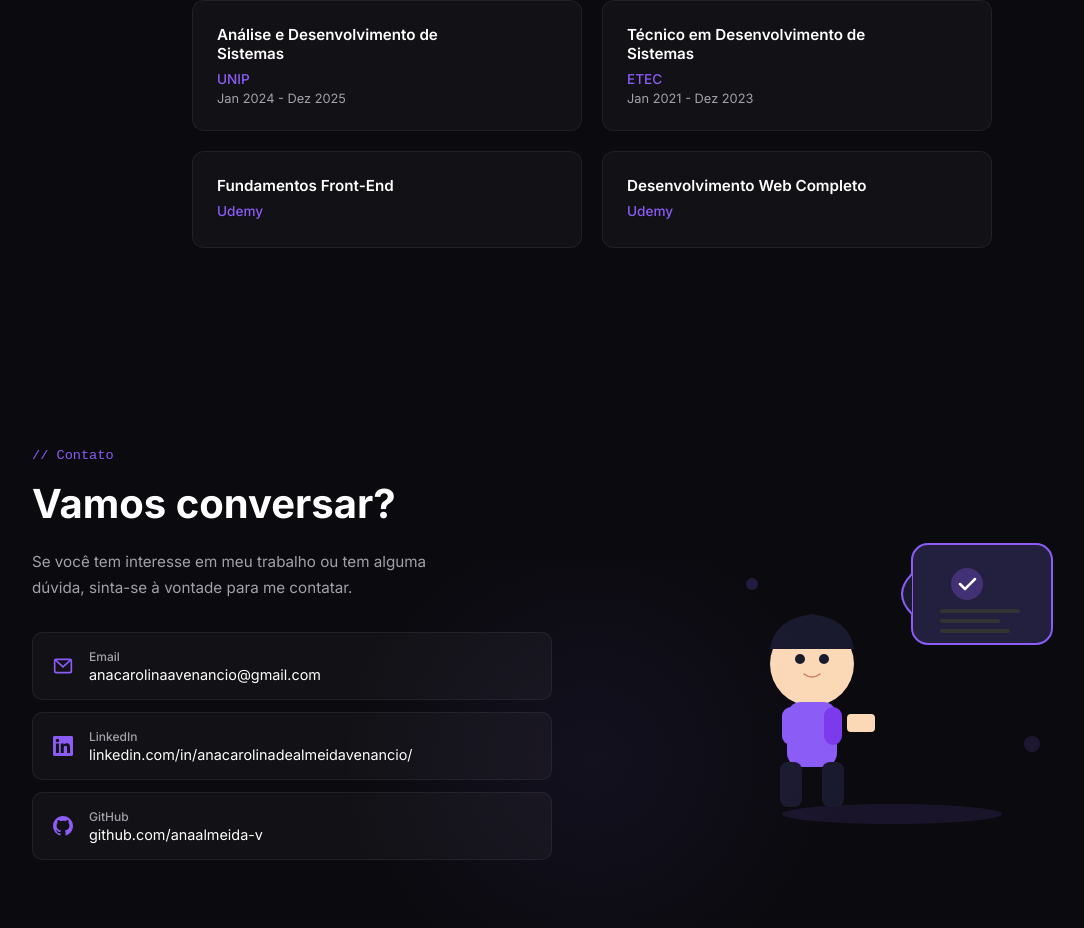
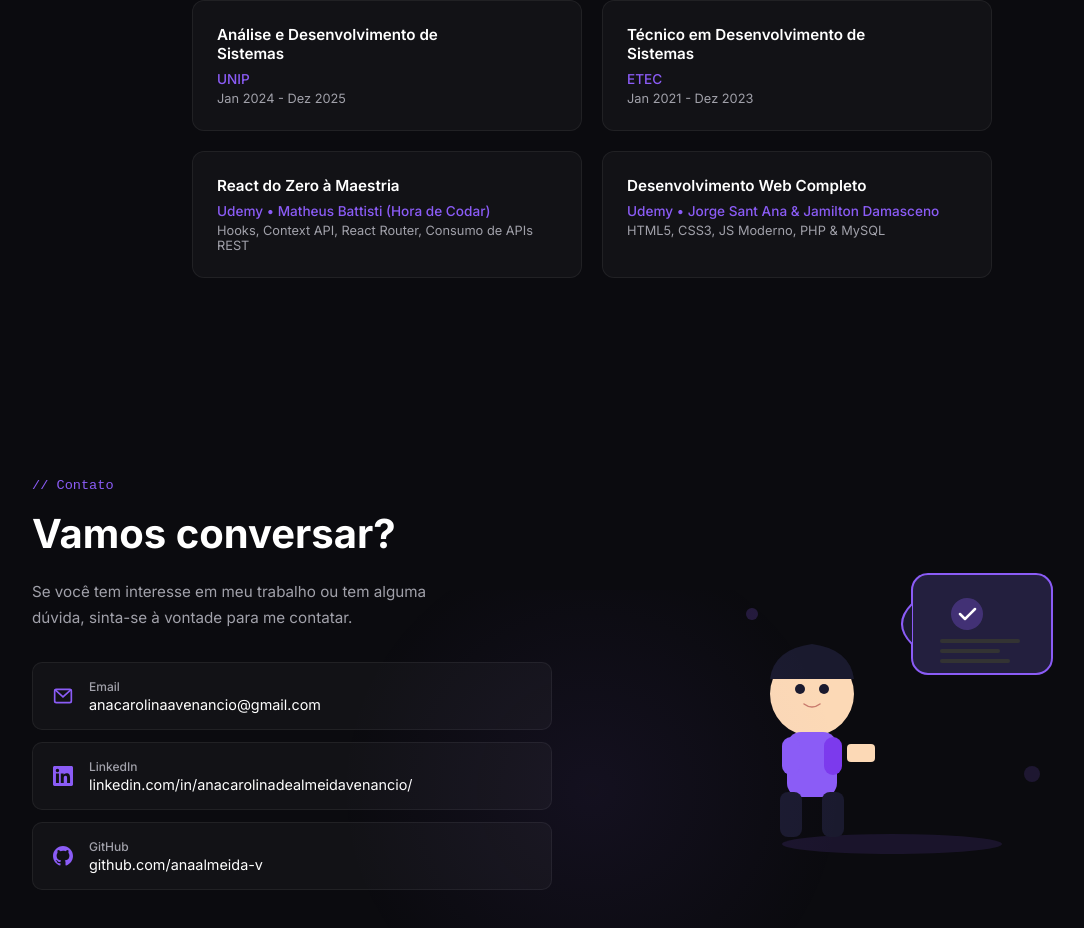
Before and after one commit to anaalmeida-v/ana_portfolio, a React (Vite) app in the folder frontend/: page / in a window 1280 px wide. Shown: the part 2728-3656 px from the top of the page, without its empty margins (48-1132 px from the left). Built offline with nearby package versions, Linux system fonts and the light colour scheme.

Commit message:
fix(front): melhora infos de formação

```diff
--- a/frontend/src/components/Home.jsx
+++ b/frontend/src/components/Home.jsx
@@ -51,15 +51,15 @@
     period: 'Jan 2021 - Dez 2023',
   },
   {
-    title: 'Fundamentos Front-End',
-    institution: 'Udemy',
-    link: true,
+    title: "React do Zero à Maestria",
+    institution: "Udemy • Matheus Battisti (Hora de Codar)",
+    period: "Hooks, Context API, React Router, Consumo de APIs REST"
   },
   {
-    title: 'Desenvolvimento Web Completo',
-    institution: 'Udemy',
-    link: true,
-  },
+    title: "Desenvolvimento Web Completo",
+    institution: "Udemy • Jorge Sant Ana & Jamilton Damasceno",
+    period: "HTML5, CSS3, JS Moderno, PHP & MySQL"
+  }
 ];
 
 const contacts = [
```
